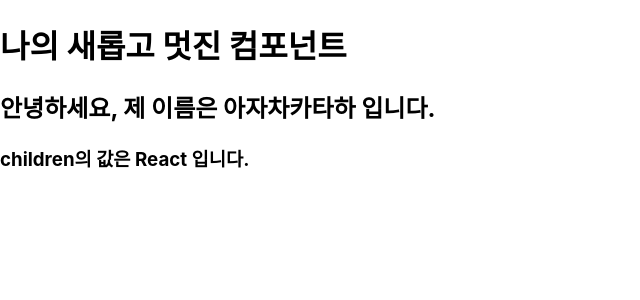
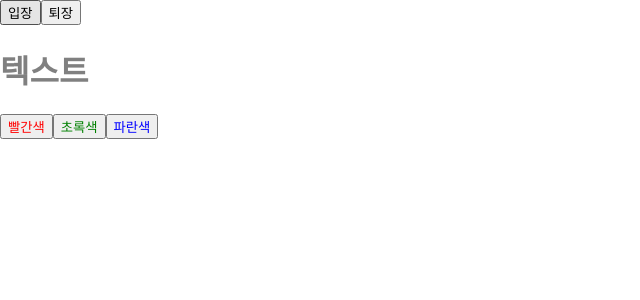
Before and after one commit to flatspringjava/AWS_fullstack_helloReact, a React (Create React App) app: page / in a window 1280 px wide. Shown: the top 300 px of the page, without its empty margins (0-640 px from the left). Built offline with nearby package versions, Linux system fonts and the light colour scheme.

Commit message:
commit message;

```diff
--- a/src/App.js
+++ b/src/App.js
@@ -1,20 +1,12 @@
-import MyComponent from './MyComponent';
+import Say from "./say";
 
 const App = () => {
-  return <MyComponent name="아자차카타하">React</MyComponent>;
+  return <Say />;
 };
 
 export default App;
 
-
-
 //d asdasdasdawedaqwdasd
-
-
-
-
-
-
 
 // '', false, 0, null, undefined
 
--- /dev/null
+++ b/src/say.js
@@ -0,0 +1,38 @@
+import React from "react";
+import { useState } from "react";
+
+const Say = () => {
+  const [message, setMessage] = useState("텍스트");
+  const [color, setColor] = useState("grey");
+  const onClickEnter = () => setMessage("안녕하세요");
+  const onClickLeave = () => setMessage("안녕히 가세요");
+  return (
+    <div>
+      <button onClick={onClickEnter}>입장</button>
+      <button onClick={onClickLeave}>퇴장</button>
+      <h1 style={{ color }}>{message}</h1>
+      <button
+        style={{ color: "red" }}
+        onClick={() => {
+          setColor("red");
+        }}>
+        빨간색
+      </button>
+      <button
+        style={{ color: "green" }}
+        onClick={() => {
+          setColor("green");
+        }}>
+        초록색
+      </button>
+      <button
+        style={{ color: "blue" }}
+        onClick={() => {
+          setColor("blue");
+        }}>
+        파란색
+      </button>
+    </div>
+  );
+};
+export default Say;
```
Also changed, not shown: src/Counter.js (added, +37 -0 lines), src/test.html (added, +16 -0 lines). Lines whose indentation alone changed are shown as unchanged.
